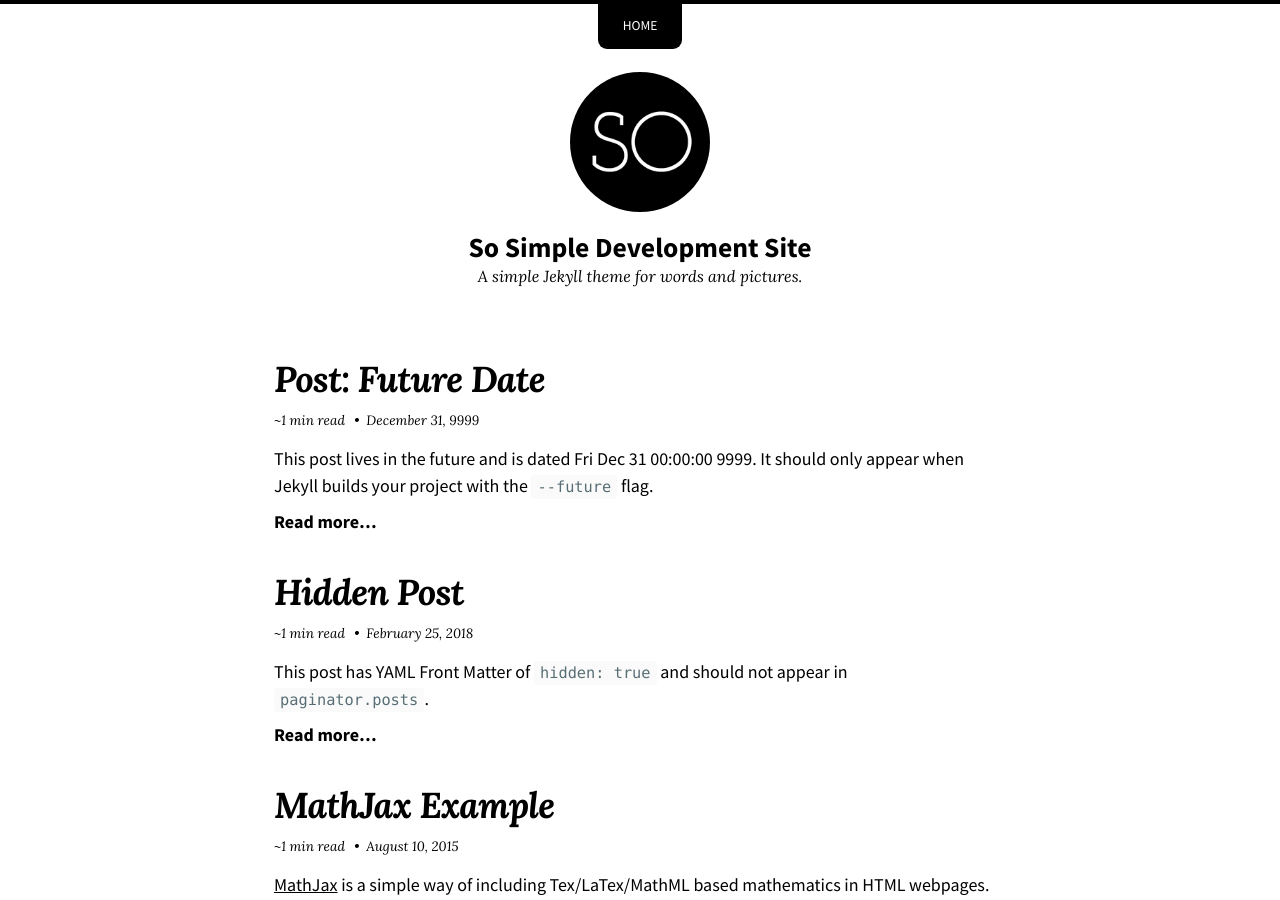
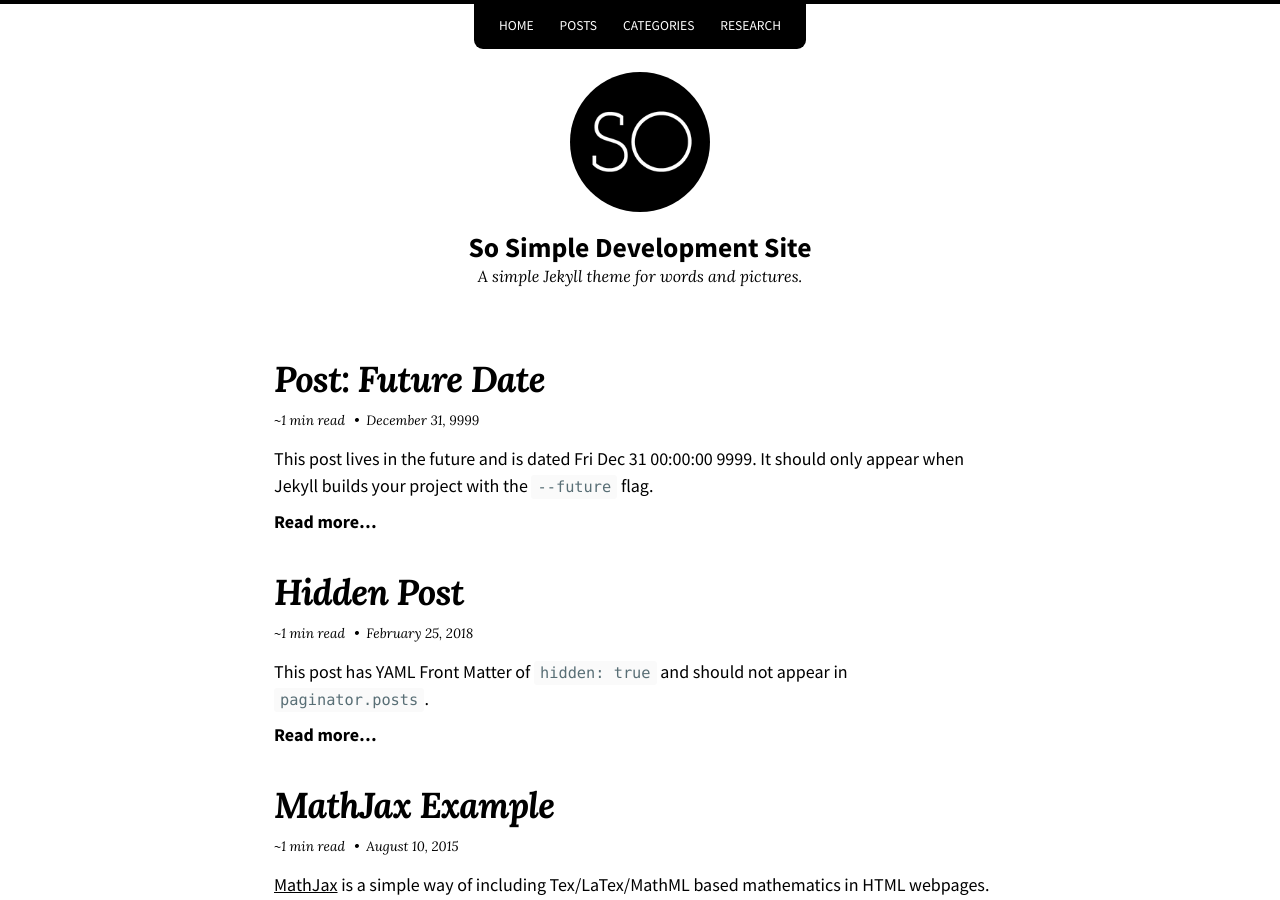
Before and after one commit to kimjw9302/kimjw9302.github.io, a Jekyll site: the page built from index.md, in a window 1280 px wide and 900 px high. Built offline with Jekyll 4.4.1, drawn with Linux system fonts in a browser that asks for light colours; nearby versions of some CDN libraries; the list of posts is cut into pages by our own code.

Commit message:
update navigation
update navigation

```diff
--- a/_includes/navigation.html
+++ b/_includes/navigation.html
@@ -10,6 +10,10 @@
             {%- assign url = link.url | relative_url -%}
           {%- endif -%}
           <li><a href="{{ url }}">{{ link.title }}</a></li>
+           <li><a href="/posts/">POSTS</a></li>
+           <li><a href="/categories/">CATEGORIES</a></li>
+           <li><a href="/tags/>TAGS</a></li>
+              <li><a href="/search/">RESEARCH</a></li>
         {%- endfor -%}
       </ul>
     </nav>
```
